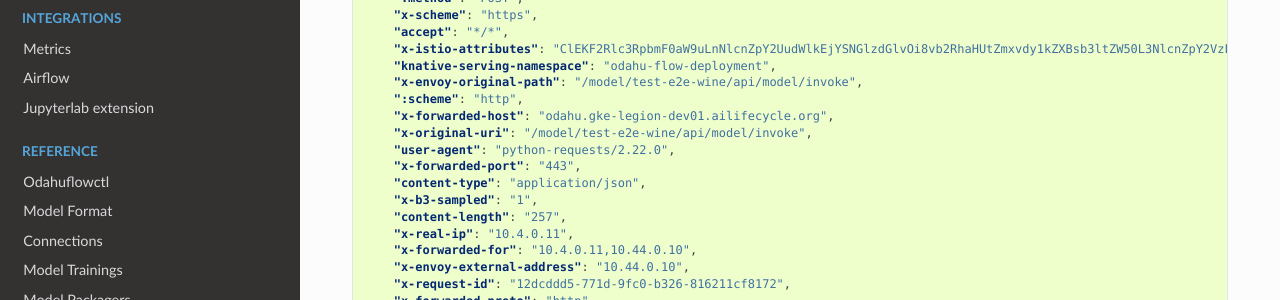
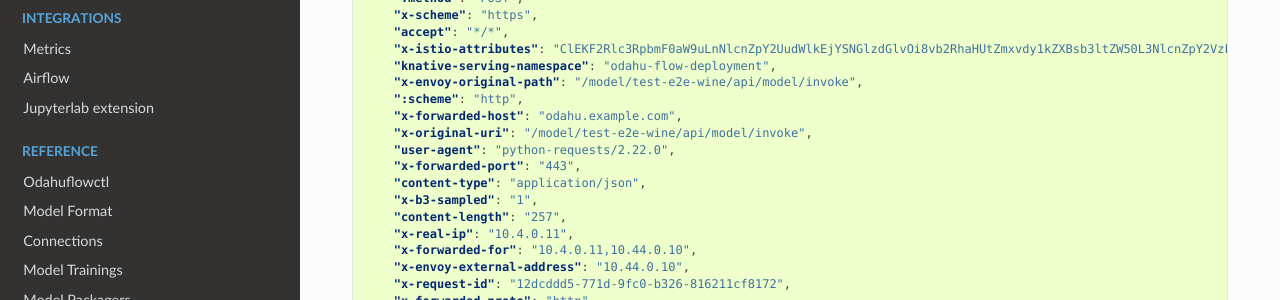
Before and after one commit to odahu/odahu-docs, a Sphinx documentation site: the page built from source/ref_deployments.rst, in a window 1280 px wide and 900 px high, scrolled down 5512 px. Shown: the part 151-451 px from the top of the window. Built offline with Sphinx 7.4.7 and the Read the Docs theme 2.0.0, drawn with Linux system fonts in a browser that asks for light colours; formulas are drawn with MathJax 3; pages that are not in the unit, such as notebooks, are missing from menus.

Commit message:
Update source/ref_deployments.rst
Co-Authored-By: Max Kochubey <maxkochubey@gmail.com>

```diff
--- a/source/ref_deployments.rst
+++ b/source/ref_deployments.rst
@@ -227,7 +227,7 @@ The first file contains meta-information about request and response:
         "knative-serving-namespace": "odahu-flow-deployment",
         "x-envoy-original-path": "/model/test-e2e-wine/api/model/invoke",
         ":scheme": "http",
-        "x-forwarded-host": "odahu.gke-legion-dev01.ailifecycle.org",
+        "x-forwarded-host": "odahu.example.com",
         "x-original-uri": "/model/test-e2e-wine/api/model/invoke",
         "user-agent": "python-requests/2.22.0",
         "x-forwarded-port": "443",
```
